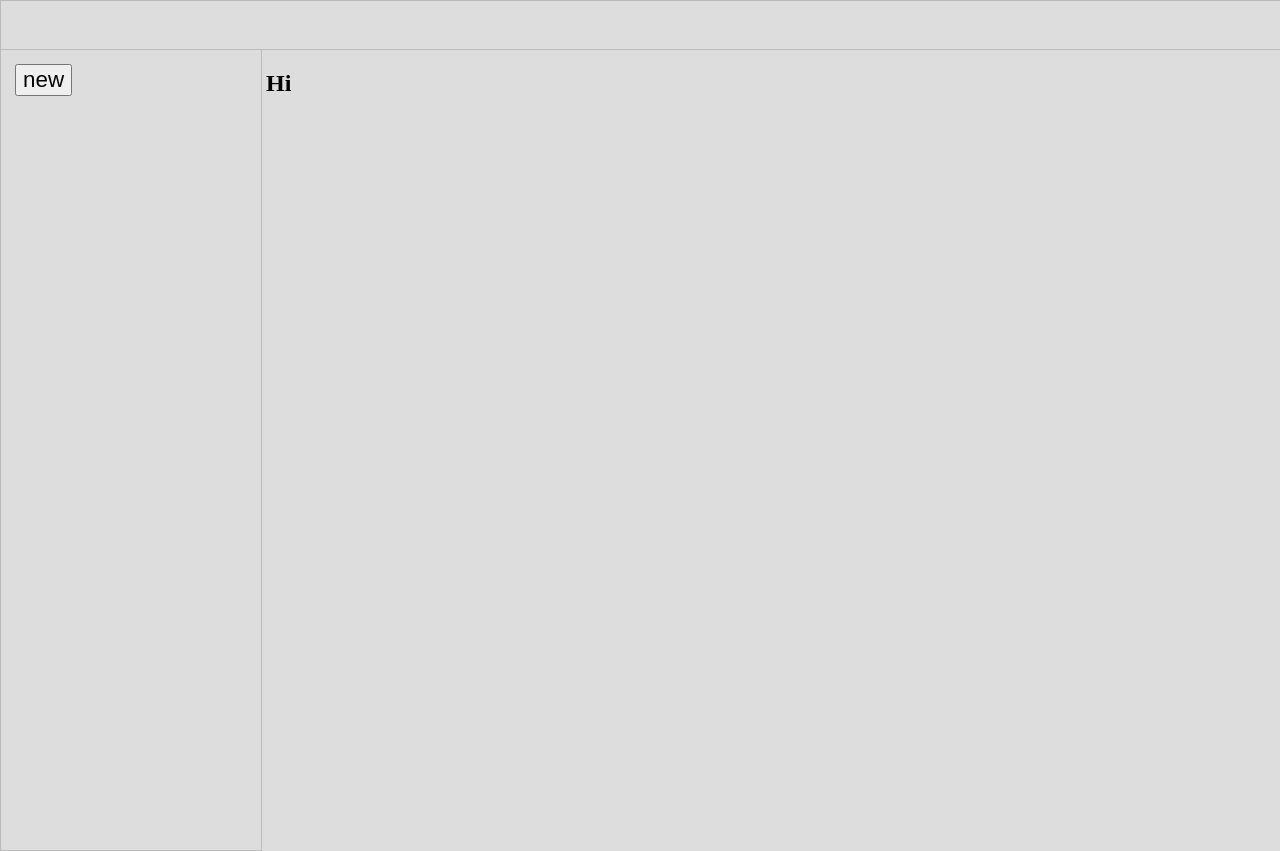
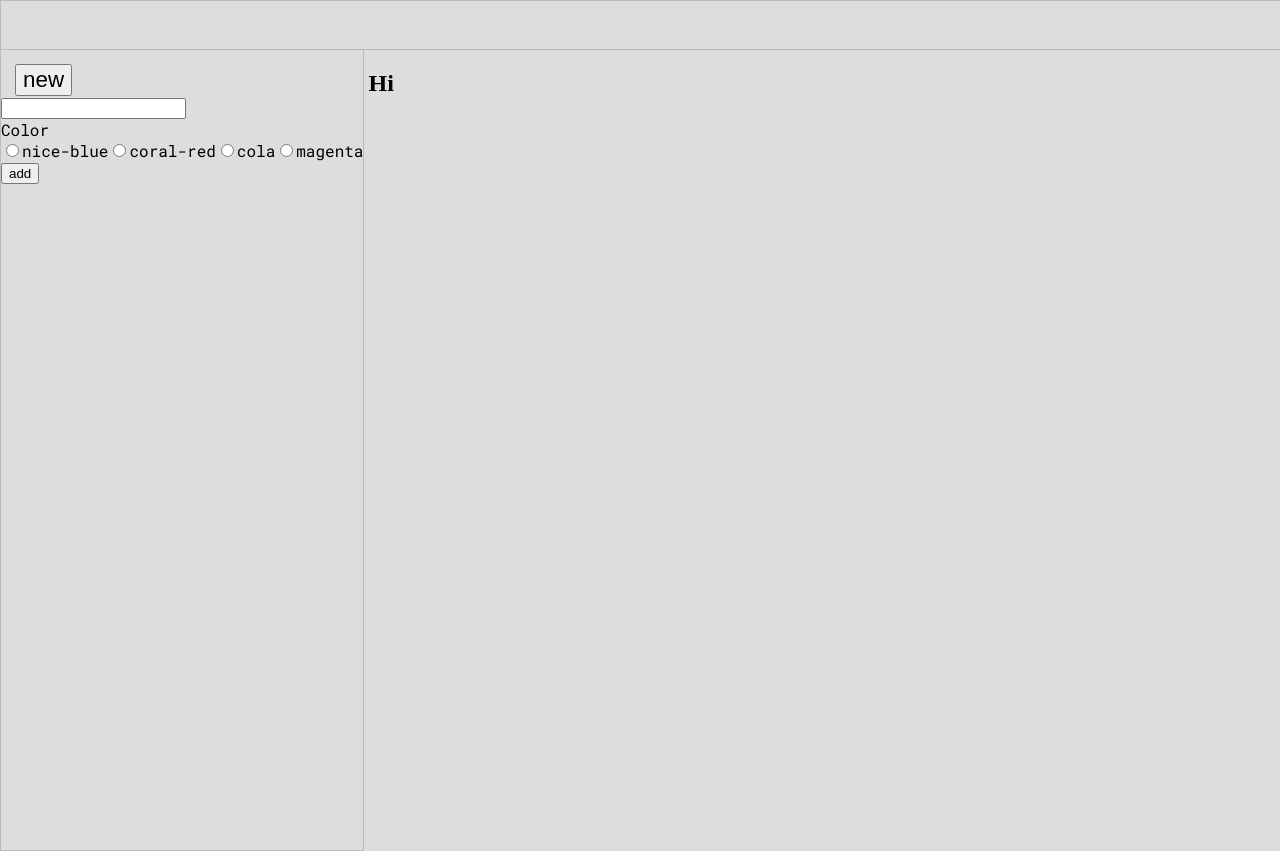
Before and after one commit to mbergq/supernotes, a React (Vite) app: page / in a window 1280 px wide. Built offline with nearby package versions, Linux system fonts and the light colour scheme.

Commit message:
add input field and radio buttons foundation

```diff
--- a/package.json
+++ b/package.json
@@ -10,9 +10,11 @@
     "preview": "vite preview"
   },
   "dependencies": {
+    "formik": "^2.4.6",
     "react": "^18.3.1",
     "react-dom": "^18.3.1",
-    "styled-components": "^6.1.11"
+    "styled-components": "^6.1.11",
+    "yup": "^1.4.0"
   },
   "devDependencies": {
     "@types/react": "^18.3.3",
--- a/src/components/Toolbar.tsx
+++ b/src/components/Toolbar.tsx
@@ -3,10 +3,33 @@ import { ToolbarContainer } from "../styled-components/toolbar/ToolbarContainer"
 import { AddButton } from "../styled-components/toolbar/S.Button";
 import { useState } from "react";
 
+import { Formik, Form, Field, useField } from "formik";
+import * as Yup from "yup";
+
 interface NoteValues {
   id: number;
   content: string;
 }
+
+const TextInput = ({
+  label,
+  ...props
+}: {
+  [x: string]: string;
+  name: string;
+}) => {
+  const [field, meta] = useField(props);
+  return (
+    <>
+      <label htmlFor={props.id || props.name}>{label}</label>
+      <input className="text-input" {...field} {...props} />
+      {meta.touched && meta.error ? (
+        <div className="error">{meta.error}</div>
+      ) : null}
+    </>
+  );
+};
+
 // interface Values extends Array<NoteValues> {}
 
 let nextId = 0;
@@ -24,6 +47,49 @@ function Toolbar() {
         {note.map((n) => (
           <p key={n.id}>{n.id}</p>
         ))}
+        <Formik
+          initialValues={{
+            content: "",
+            color: "",
+          }}
+          validationSchema={Yup.object({
+            content: Yup.string(),
+            //add conditions if needed later here
+            // .max(15, "Must be 15 characters or less")
+            // .required("Required"),
+          })}
+          onSubmit={(values, { setSubmitting }) => {
+            console.log(JSON.stringify(values, null, 2));
+            setSubmitting(false);
+          }}
+        >
+          {({ values }) => (
+            <Form>
+              <TextInput label="" name="content" type="text" />
+              <div id="radio-buttons">Color</div>
+              <div role="group" aria-labelledby="radio-buttons">
+                <label>
+                  <Field type="radio" name="color" value="nice-blue" />
+                  nice-blue
+                </label>
+                <label>
+                  <Field type="radio" name="color" value="coral-red" />
+                  coral-red
+                </label>
+                <label>
+                  <Field type="radio" name="color" value="cola" />
+                  cola
+                </label>
+                <label>
+                  <Field type="radio" name="color" value="magenta" />
+                  magenta
+                </label>
+                <div>{values.color}</div>
+                <button type="submit">add</button>
+              </div>
+            </Form>
+          )}
+        </Formik>
       </ToolbarContainer>
       <Notes notes={note} />
     </>
```
Also changed, not shown: 1 other file (tests, documents, lock files or other folders).
